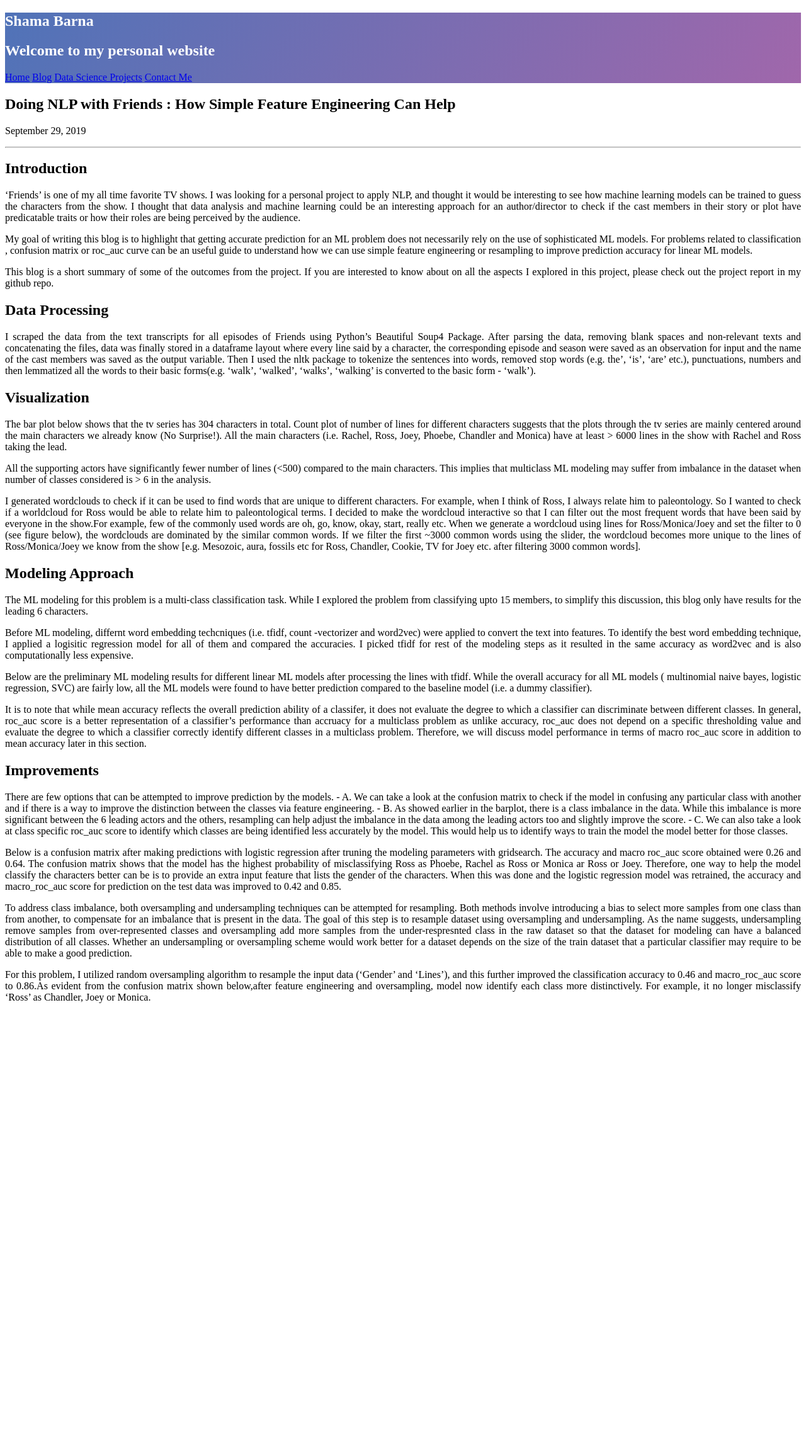
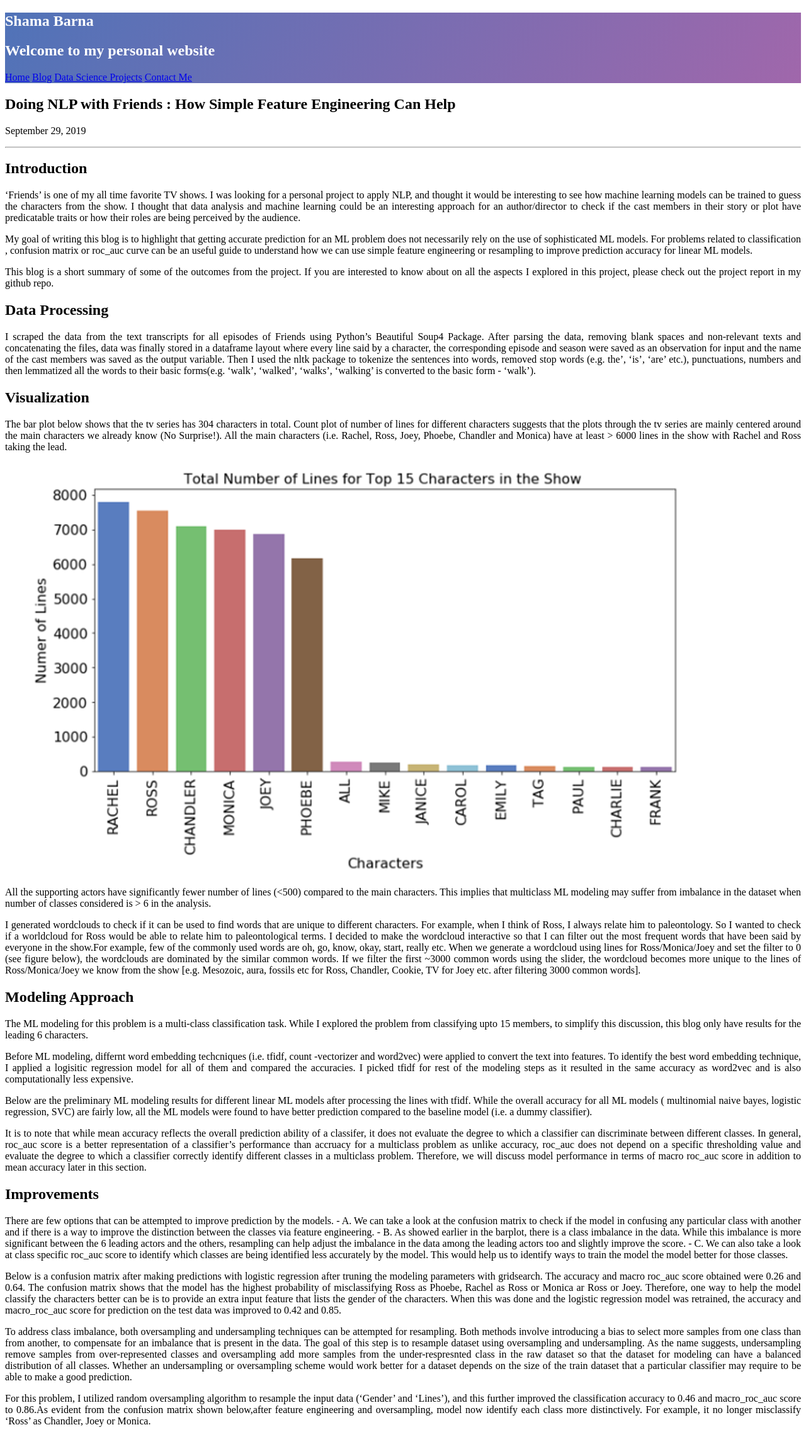
Before and after one commit to shamafarabi/shama.github.io, a Jekyll site: the page built from _posts/2019-09-29-NLPFriends.md, in a window 1280 px wide. Shown: the whole page at 63% size. Built offline with Jekyll 4.4.1, drawn with Linux system fonts in a browser that asks for light colours; nearby versions of some CDN libraries; before the commit the page ends 1609 px from its top, so only the background shows below that.

Commit message:
Update 2019-09-29-NLPFriends.md

```diff
--- a/_posts/2019-09-29-NLPFriends.md
+++ b/_posts/2019-09-29-NLPFriends.md
@@ -22,6 +22,8 @@ I scraped the data from the text transcripts for all episodes of Friends using P
 # Visualization
 
 The bar plot below shows that the tv series has 304 characters in total. Count plot of number of lines for different characters suggests that the plots through the tv series are mainly centered around the main characters we already know (No Surprise!). All the main characters (i.e. Rachel, Ross, Joey, Phoebe, Chandler and Monica) have at least > 6000 lines in the show with Rachel and Ross taking the lead.
+
+<img src="/assets/NLPFriends/barplot.png">
 
 All the supporting actors have significantly fewer number of lines (<500) compared to the main characters. This implies that multiclass ML modeling may suffer from imbalance in the dataset when number of classes considered is > 6 in the analysis.
 
```
